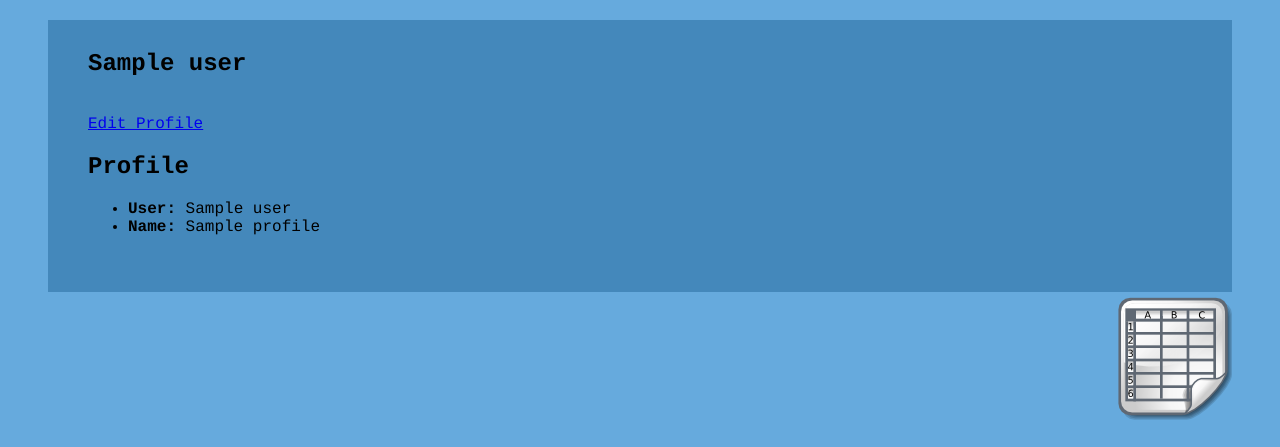
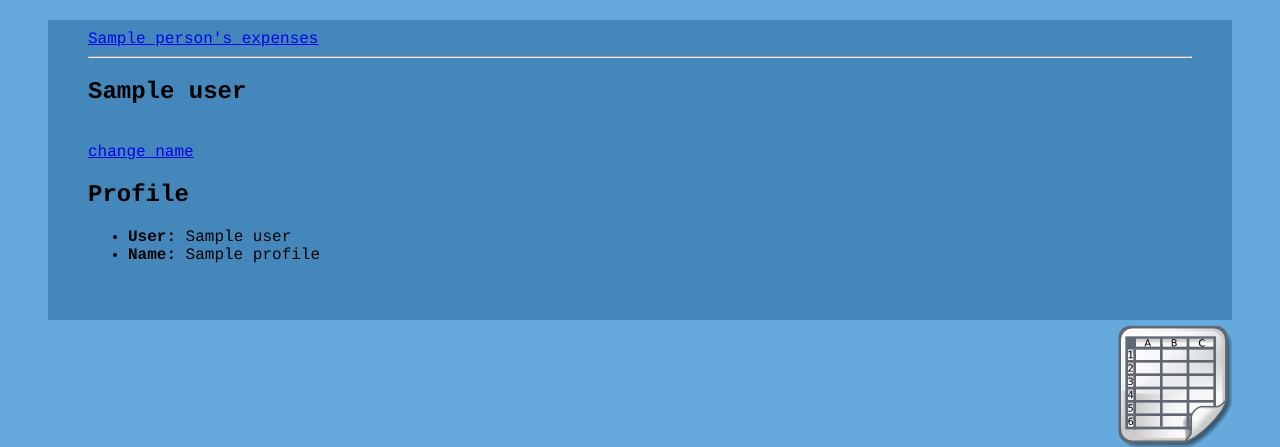
Before and after one commit to cstoafer/Expenses, a Django app: template templates/profiles/profile_detail.html in a window 1280 px wide. Shown: the part 176-623 px from the top of the page. Run offline with Django 3.2, Linux system fonts and the light colour scheme; the template is opened without the code that fills it: most values are stand-ins (such as "Sample title", 1, 10 or a date in 2020).

Commit message:
added link to expenses page from profile page

```diff
--- a/expenses/utils.py
+++ b/expenses/utils.py
@@ -43,6 +43,7 @@ def user_in_household(f):
     an argument from the original function and from
     the decorated function, then finally executes
     the original function inside
+	fuck you jack, that paragraph means nothing
     """
 
     def check_func(*args,**kwargs):
--- a/templates/profiles/profile_detail.html
+++ b/templates/profiles/profile_detail.html
@@ -1,11 +1,15 @@
 {% extends "profiles/profiles_base.html" %}
 {% block content %}
 <div id="profileInfo">
+	{% for person in profile.user.person_set.all %}
+		<a href="/expenses/person/{{ person.pk }}">{{person}}'s expenses</a>
+	{% endfor %}
+	<hr>
     <h1>{{ profile.user }}</h1>
     <br/>
     {% if not noProfile %}
         <a href="{% url profiles_edit_profile %}">
-            Edit Profile
+            change name
         </a>
         <h2>Profile</h2>
     <ul>
```
Also changed, not shown: expenses/urls.py (+7 -7 lines), Expenses.db.
